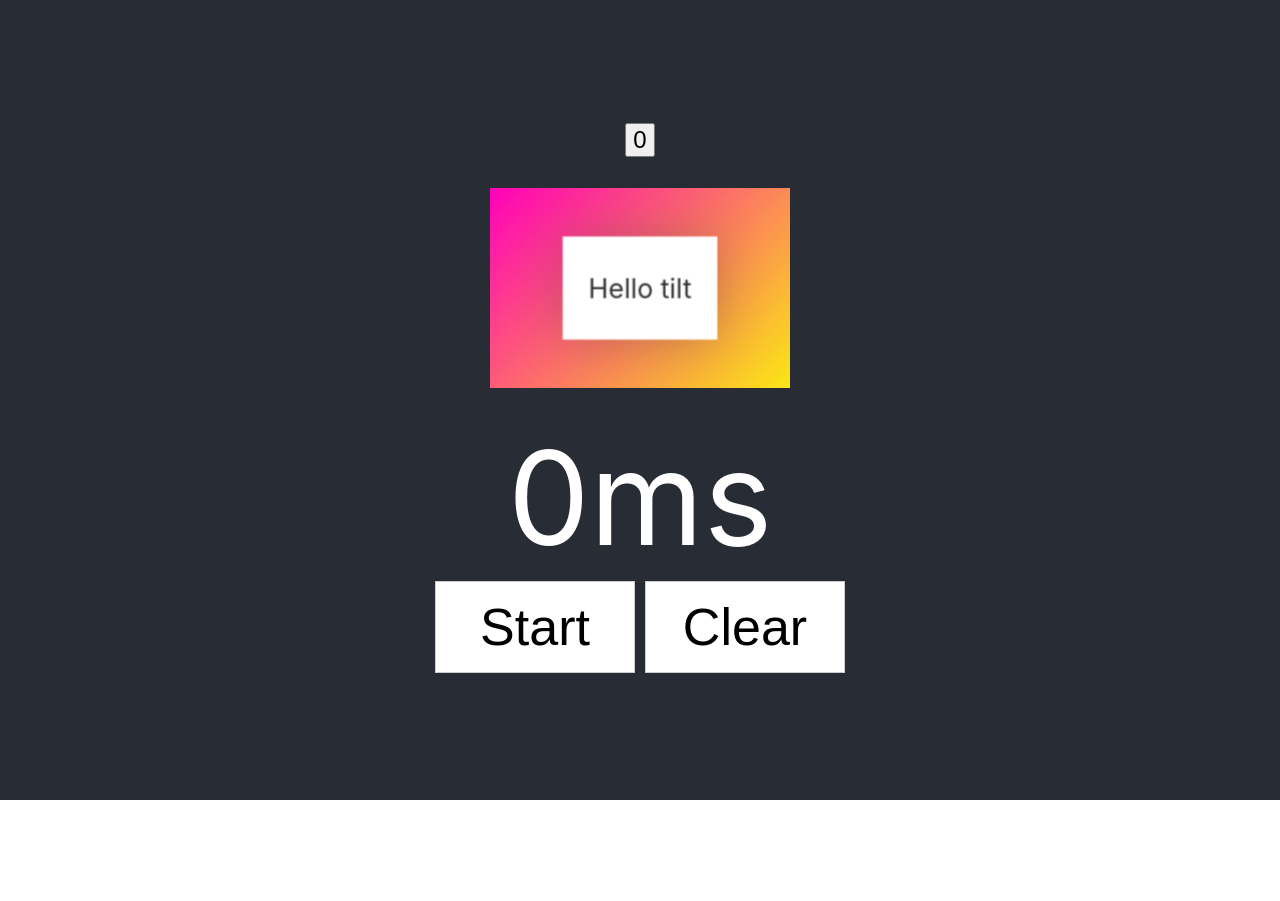
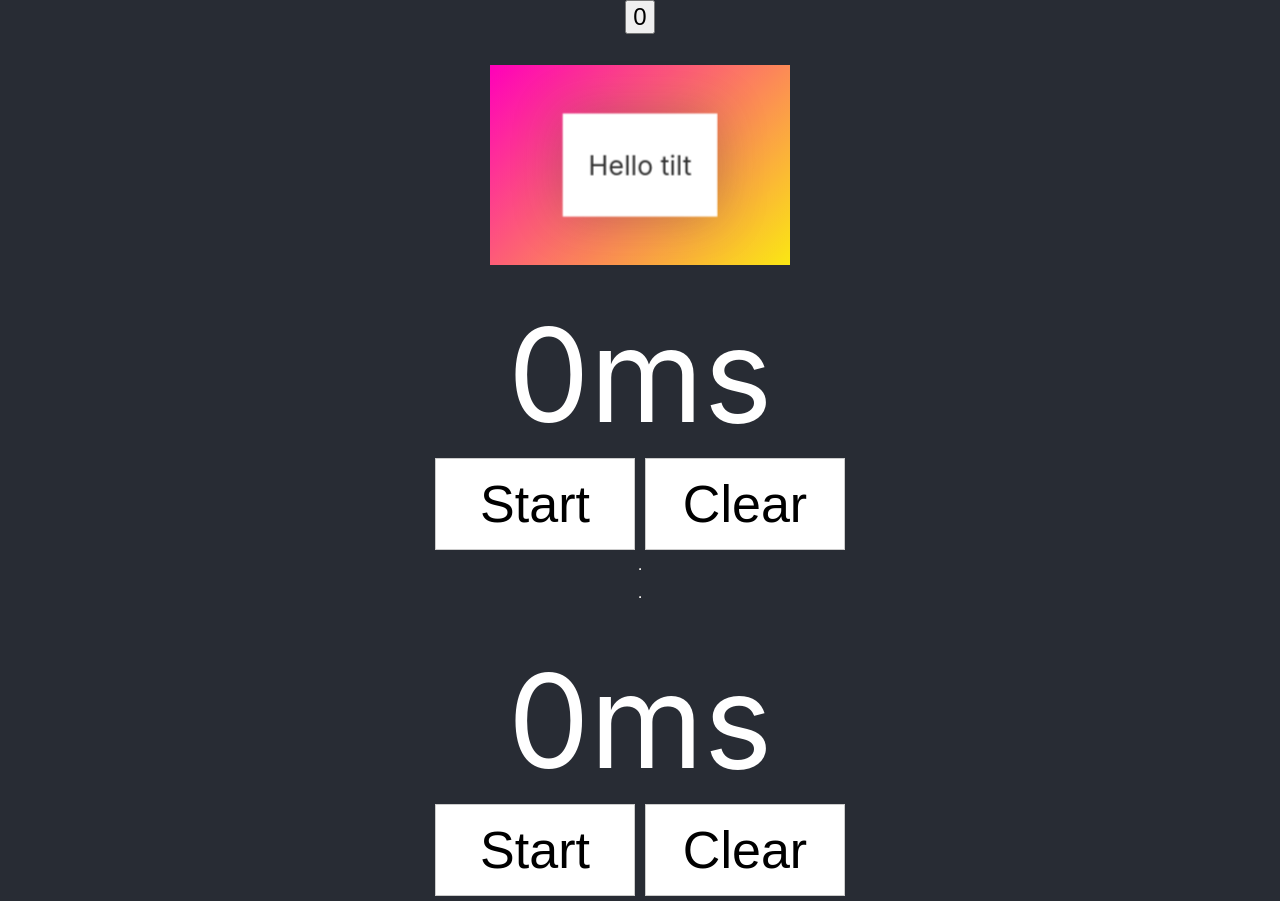
Before and after one commit to veremey/react-simpleHooks, a React (Create React App) app: page / in a window 1280 px wide. Before the commit the page ends 800 px from the top, so only its background shows below. Built offline with nearby package versions, Linux system fonts and the light colour scheme.

Commit message:
clear unused code

```diff
--- a/src/App.js
+++ b/src/App.js
@@ -13,6 +13,10 @@ function App() {
         <Usage/>
         <br />
         <Stopwatch />
+        <hr/>
+        <hr/>
+        <br />
+        <Stopwatch />
       </header>
     </div>
   );
```
Also changed, not shown: src/components/stopwatch/stopwatch.js (+0 -20 lines).
